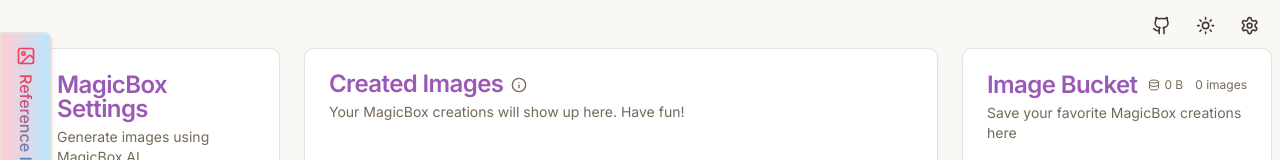
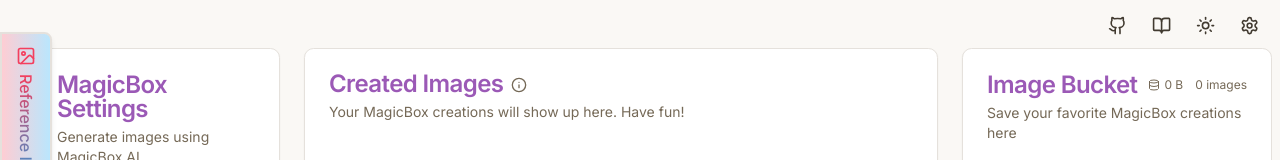
Before and after one commit to ashakoen/next-js-flux1-replicate, a Next.js app: page / in a window 1280 px wide. Shown: the top 160 px of the page. Built offline with nearby package versions, Linux system fonts and the light colour scheme.

Commit message:
add docs link to header

```diff
--- a/src/components/cards/GenerationSettingsCard.tsx
+++ b/src/components/cards/GenerationSettingsCard.tsx
@@ -9,7 +9,7 @@
 import { Select, SelectContent, SelectItem, SelectTrigger, SelectValue } from "@/components/ui/select";
 import { Card, CardContent, CardDescription, CardHeader, CardTitle } from "@/components/ui/card";
 import { Tabs, TabsContent, TabsList, TabsTrigger } from "@/components/ui/tabs";
-import { Sun, Moon, Star, AlertCircle, Loader2, Box, Github, RefreshCw } from 'lucide-react';
+import { Sun, Moon, Star, AlertCircle, Loader2, Box, Github, RefreshCw, BookOpen } from 'lucide-react';
 import { Tooltip, TooltipContent, TooltipProvider, TooltipTrigger } from "@/components/ui/tooltip";
 import { FormData, Recraftv3Size, Recraftv3Style, IdeogramStyleType, IdeogramMagicPromptOption, ImagePackConfig, LumaPhotonAspectRatio } from '@/types/types';
 import { ApiSettingsModal } from "@/components/modals/ApiSettingsModal";
@@ -227,6 +227,21 @@
 				<Button
 					variant="ghost"
 					size="icon"
+					asChild
+					className="h-9 w-9 flex items-center justify-center"
+				>
+					<a
+						href="https://magicbox-ai.gitbook.io/magicbox-ai"
+						target="_blank"
+						rel="noopener noreferrer"
+					>
+						<BookOpen className="h-[1.2rem] w-[1.2rem]" />
+						<span className="sr-only">Documentation</span>
+					</a>
+				</Button>
+				<Button
+					variant="ghost"
+					size="icon"
 					onClick={() => setTheme(theme === "light" ? "dark" : "light")}
 					className="h-9 w-9 flex items-center justify-center"
 				>
@@ -314,8 +329,7 @@
 											onChange={handleInputChange}
 											placeholder="Enter your prompt here"
 											required
-											className={`min-h-[100px] transition-all duration-200 pr-4 ${
-												isInpaintingEnabled && inpaintingPrompt
+											className={`min-h-[100px] transition-all duration-200 pr-4 ${isInpaintingEnabled && inpaintingPrompt
 													? 'pt-[3.5rem]'
 													: 'pt-3.5'
 												}`}
```
Lines whose indentation alone changed are shown as unchanged.
